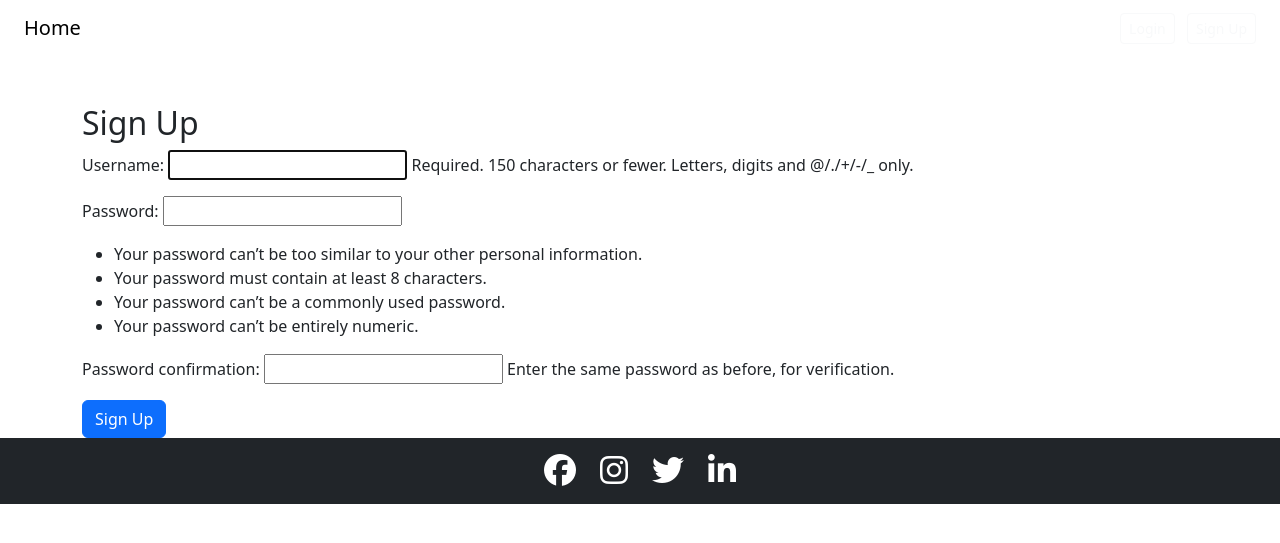
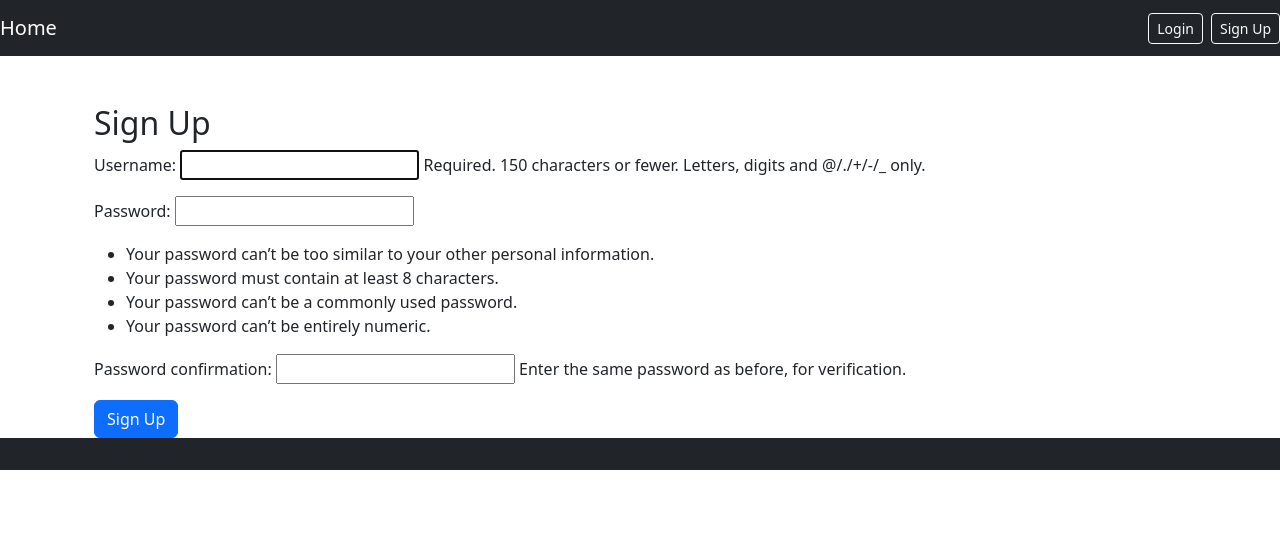
Before and after one commit to mariebernf/Smoothie_Share_Recipes, a Django app: page /signup/ in a window 1280 px wide. Shown: the top 543 px of the page. Run offline with Django 5.2, Linux system fonts and the light colour scheme; some libraries are stand-ins or nearby versions.

Commit message:
Restore base.html

```diff
--- a/smoothies/templates/smoothies/base.html
+++ b/smoothies/templates/smoothies/base.html
@@ -1,15 +1,11 @@
 {% load static %}
 <!DOCTYPE html>
 <html lang="en">
+
 <head>
     <meta charset="UTF-8">
     <meta name="viewport" content="width=device-width, initial-scale=1.0">
-
     <title>Smoothie Share</title>
-
-    <!-- Meta tags for SEO -->
-    <meta name="description" content="A place to find and share smoothie recipes">
-    <meta name="keywords" content="smoothie, find, share, add, health, food, drink, recipe">
 
     <!-- Favicon -->
     <link rel="icon" href="{% static 'smoothies/images/favicon.ico' %}" type="image/x-icon">
@@ -19,58 +15,75 @@
     <!-- Google Fonts -->
     <link href="https://fonts.googleapis.com/css2?family=Montserrat:wght@400;700&display=swap" rel="stylesheet">
 
-    <!-- Bootstrap 5.3 CSS -->
+    <!-- Bootstrap CSS -->
     <link href="https://cdn.jsdelivr.net/npm/bootstrap@5.3.6/dist/css/bootstrap.min.css" rel="stylesheet">
 
-    <!-- Custom CSS -->
+    <!-- CSS  -->
     <link rel="stylesheet" href="{% static 'css/style.css' %}">
+</head>
 
-    <!-- Font Awesome -->
-    <script src="https://kit.fontawesome.com/cf8967d0c5.js" crossorigin="anonymous"></script>
-</head>
 <body>
     <!-- Navbar -->
-    <nav class="navbar navbar-expand-lg px-4">
+    <nav class="navbar navbar-expand-lg navbar-dark bg-dark">
         <a class="navbar-brand" href="{% url 'smoothie_list' %}">Home</a>
-        <div class="ms-auto">
+        <button class="navbar-toggler" type="button" data-bs-toggle="collapse" data-bs-target="#navbarNav"
+            aria-controls="navbarNav" aria-expanded="false" aria-label="Toggle navigation">
+            <span class="navbar-toggler-icon"></span>
+        </button>
+        <div class="collapse navbar-collapse" id="navbarNav">
+            <ul class="navbar-nav ms-auto">
                 {% if user.is_authenticated %}
+                    <li class="nav-item">
                         <span class="text-light me-3">Hi {{ user.username }}!</span>
+                    </li>
+                    <li class="nav-item">
                         <form action="{% url 'logout' %}" method="post" style="display: inline;">
                             {% csrf_token %}
                             <button type="submit" class="btn btn-sm btn-outline-light">Logout</button>
                         </form>
+                    </li>
                 {% else %}
+                    <li class="nav-item">
                         <a href="{% url 'login' %}" class="btn btn-sm btn-outline-light me-2">Login</a>
+                    </li>
+                    <li class="nav-item">
                         <a href="{% url 'signup' %}" class="btn btn-sm btn-outline-light">Sign Up</a>
+                    </li>
                 {% endif %}
+            </ul>
         </div>
     </nav>
 
-    <!-- Main content -->
-    <main class="container flex-fill p-0">
+    <!-- Main Content -->
+    <main class="container mt-4">
         {% block content %}
+        <h1>Welcome to Smoothie Share!</h1>
+        <p>Find and share your favorite smoothie recipes.</p>
         {% endblock %}
     </main>
 
     <!-- Footer -->
-    <footer class="bg-dark text-white text-center py-3 mt-auto">
-        <div class="container d-flex justify-content-center gap-4">
-            <a href="https://facebook.com" target="_blank" class="text-white">
+    <footer class="bg-dark text-white text-center py-3">
+        <div class="container">
+            <div class="d-flex justify-content-center gap-4">
+                <a href="https://facebook.com" target="_blank" class="text-white" aria-label="Facebook link">
                     <i class="fab fa-facebook fa-2x"></i>
                 </a>
-            <a href="https://instagram.com" target="_blank" class="text-white">
+                <a href="https://instagram.com" target="_blank" class="text-white" aria-label="Instagram link">
                     <i class="fab fa-instagram fa-2x"></i>
                 </a>
-            <a href="https://twitter.com" target="_blank" class="text-white">
+                <a href="https://twitter.com" target="_blank" class="text-white" aria-label="Twitter link">
                     <i class="fab fa-twitter fa-2x"></i>
                 </a>
-            <a href="https://linkedin.com" target="_blank" class="text-white">
+                <a href="https://linkedin.com" target="_blank" class="text-white" aria-label="LinkedIn link">
                     <i class="fab fa-linkedin-in fa-2x"></i>
                 </a>
+            </div>
         </div>
     </footer>
 
     <!-- Bootstrap JS -->
     <script src="https://cdn.jsdelivr.net/npm/bootstrap@5.3.6/dist/js/bootstrap.bundle.min.js"></script>
 </body>
+
 </html>
--- a/smoothies/urls.py
+++ b/smoothies/urls.py
@@ -10,4 +10,6 @@ urlpatterns = [
     path('login/', auth_views.LoginView.as_view(), name='login'),
     path('logout/', auth_views.LogoutView.as_view(next_page='login'), name='logout'),
     path('signup/', views.signup, name='signup'),
+    path('footer-test/', views.footer_test, name='footer_test'),
+    # your other URLs...
 ]
--- a/smoothies/views.py
+++ b/smoothies/views.py
@@ -4,6 +4,11 @@
 from django.contrib.auth.decorators import login_required
 from .models import Smoothie
 from .forms import SmoothieForm
+
+
+def footer_test(request):
+    return render(request, 'footer_test.html')
+
 
 def signup(request):
     if request.method == 'POST':
```
Also changed, not shown: smoothies/static/smoothies/style.css (+7 -6 lines), smoothies/templates/footer_test.html (added, +17 -0 lines). Lines whose indentation alone changed are shown as unchanged.
